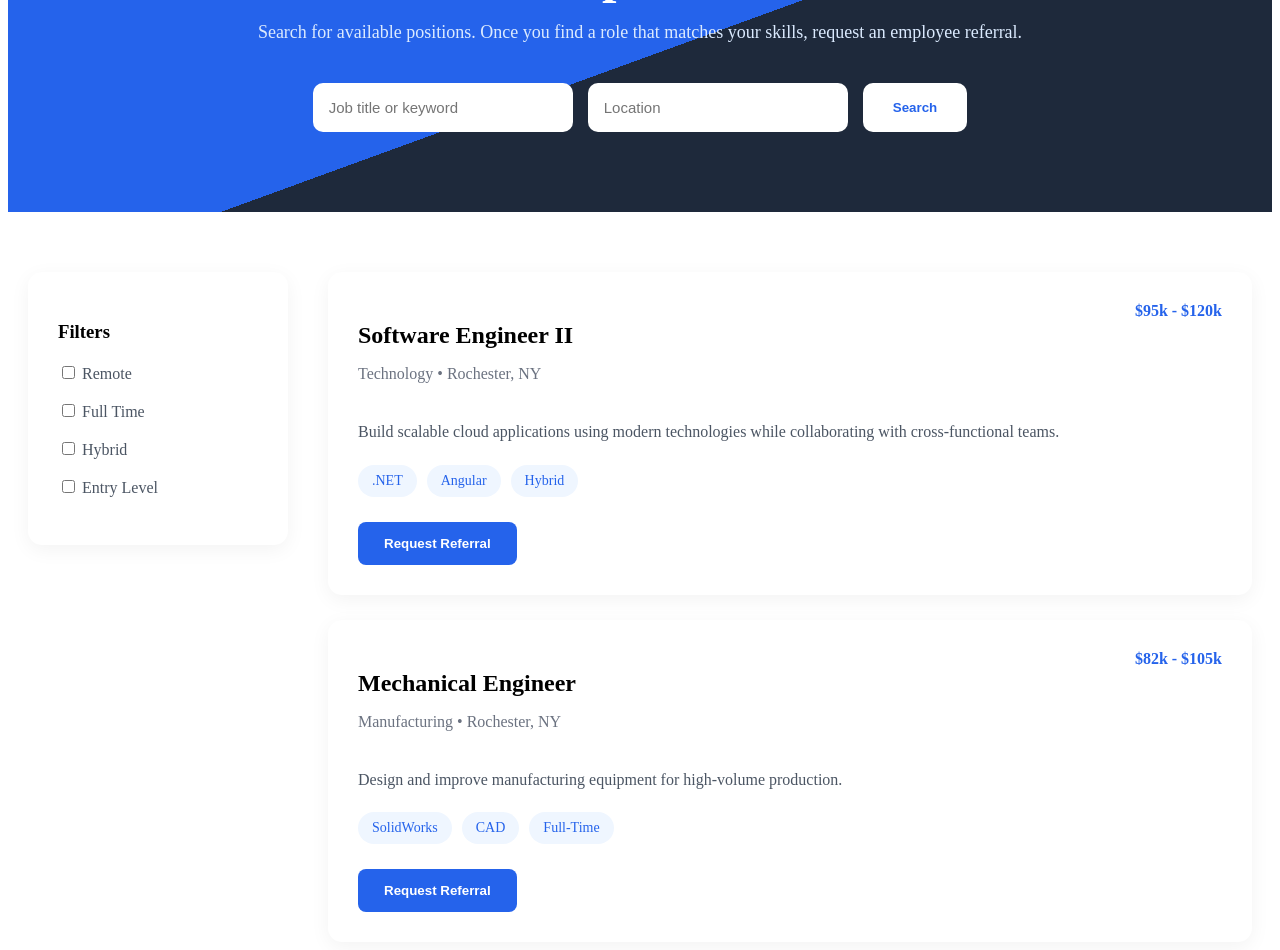
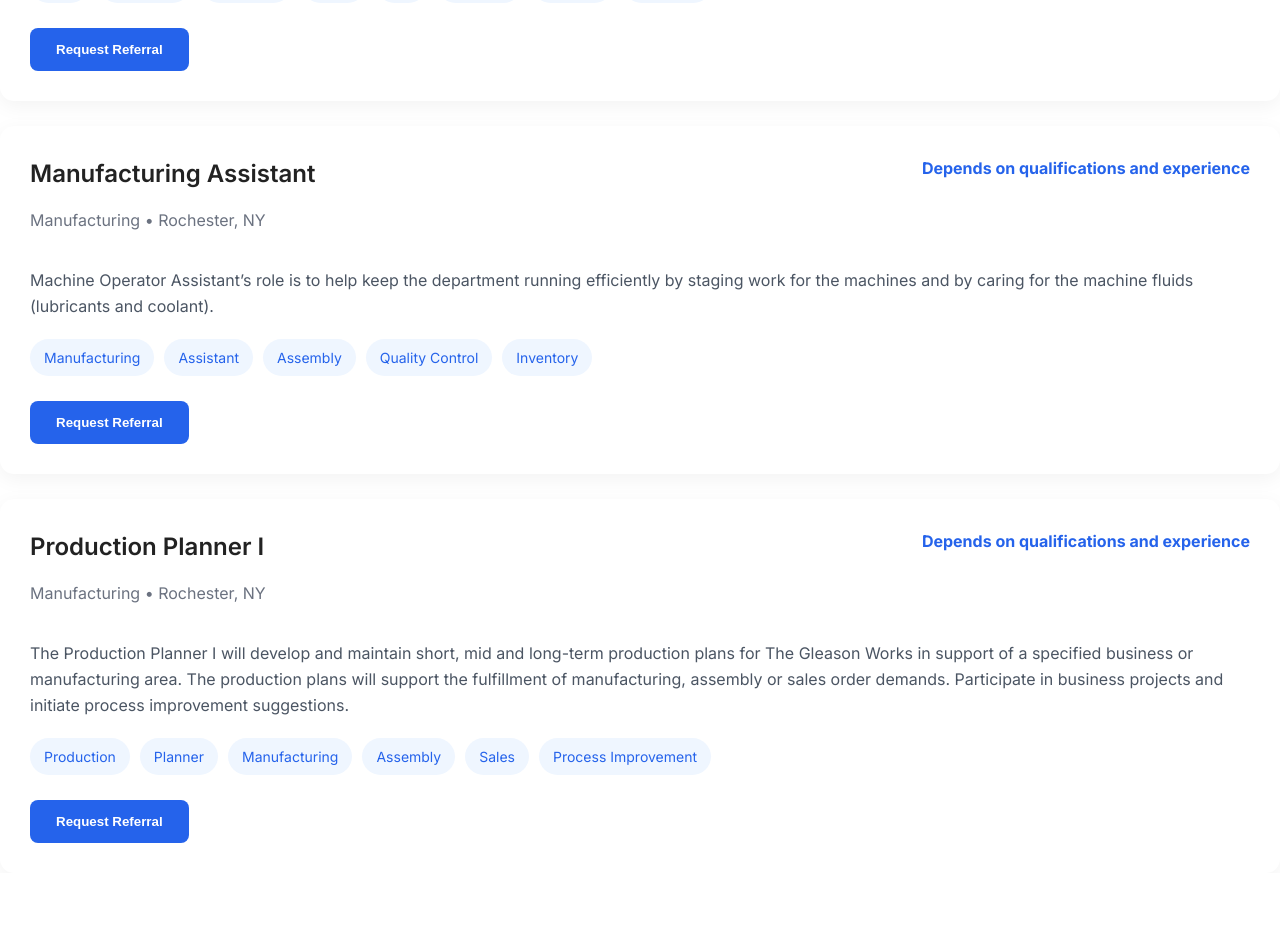
Before and after one commit to jzon-03/talent-bridge, an Angular app: page /jobs in a window 1280 px wide. Shown: the part 320-1270 px from the top of the page. After the commit the page ends 1193 px from the top, so only its background shows below. Built offline with nearby package versions, Linux system fonts and the light colour scheme.

Commit message:
update jobs

```diff
--- a/public/data/jobs.json
+++ b/public/data/jobs.json
@@ -1,42 +1,51 @@
 [
   {
-    "id": 1,
-    "title": "Software Engineer II",
-    "department": "Technology",
+    "id": 4,
+    "title": "CNC Machinist 1st Shift",
+    "department": "Manufacturing",
     "location": "Rochester, NY",
-    "salary": "$95k - $120k",
-    "description": "Build scalable cloud applications using Angular and .NET.",
+    "salary": "Depends on qualifications and experience",
+    "description": "Set up and operate conventional and CNC machine tools to produce precision parts and verify dimensions to meet print specifications. Machines include lathes, horizontal and vertical mills, multi-axis CNC machining centers, precision internal/external grinders, and CURVIC coupling grinders.",
     "tags": [
-      ".NET",
-      "Angular",
-      "Azure",
-      "Hybrid"
+      "CNC",
+      "Machinist",
+      "First Shift",
+      "Lathe",
+      "Mill",
+      "Grinding",
+      "CURVIC",
+      "Precision"
     ]
   },
   {
-    "id": 2,
-    "title": "Mechanical Engineer",
+    "id": 5,
+    "title": "Manufacturing Assistant",
     "department": "Manufacturing",
     "location": "Rochester, NY",
-    "salary": "$82k - $105k",
-    "description": "Design production equipment and improve manufacturing processes.",
+    "salary": "Depends on qualifications and experience",
+    "description": "Machine Operator Assistant’s role is to help keep the department running efficiently by staging work for the machines and by caring for the machine fluids (lubricants and coolant).",
     "tags": [
-      "CAD",
-      "SolidWorks",
-      "Full-Time"
+      "Manufacturing",
+      "Assistant",
+      "Assembly",
+      "Quality Control",
+      "Inventory"
     ]
   },
   {
-    "id": 3,
-    "title": "Project Manager",
-    "department": "Operations",
-    "location": "Remote",
-    "salary": "$90k - $110k",
-    "description": "Coordinate cross-functional teams and deliver strategic projects.",
+    "id": 6,
+    "title": "Production Planner I",
+    "department": "Manufacturing",
+    "location": "Rochester, NY",
+    "salary": "Depends on qualifications and experience",
+    "description": "The Production Planner I will develop and maintain short, mid and long-term production plans for The Gleason Works in support of a specified business or manufacturing area.  The production plans will support the fulfillment of manufacturing, assembly or sales order demands.  Participate in business projects and initiate process improvement suggestions.",
     "tags": [
-      "Agile",
-      "Scrum",
-      "Remote"
+      "Production",
+      "Planner",
+      "Manufacturing",
+      "Assembly",
+      "Sales",
+      "Process Improvement"
     ]
   }
 ]
--- a/src/app/components/jobs/jobs.html
+++ b/src/app/components/jobs/jobs.html
@@ -1,97 +1,36 @@
-<section class="jobs-hero">
-
-    <div class="hero-content">
-
-        <span class="badge">
-            Employee Referral Opportunities
-        </span>
-
-        <h1>Browse Open Positions</h1>
-
-        <p>
-            Search for available positions. Once you find a role that matches your
-            skills, request an employee referral.
-        </p>
-
-        <div class="search-bar">
-
-            <input
-                type="text"
-                placeholder="Job title or keyword">
-
-            <input
-                type="text"
-                placeholder="Location">
-
-            <button>
-                Search
-            </button>
-
-        </div>
-
-    </div>
-
-</section>
-
-<section class="jobs-container">
-
-    <aside class="filters">
-
-        <h3>Filters</h3>
-
-        <label>
-            <input type="checkbox">
-            Remote
-        </label>
-
-        <label>
-            <input type="checkbox">
-            Full Time
-        </label>
-
-        <label>
-            <input type="checkbox">
-            Hybrid
-        </label>
-
-        <label>
-            <input type="checkbox">
-            Entry Level
-        </label>
-
-    </aside>
-
-    <main class="job-list">
+<main class="job-list">
+    @for (job of jobs(); track job.id) {
 
         <div class="job-card">
 
             <div class="job-header">
 
                 <div>
-
-                    <h2>Software Engineer II</h2>
+                    <h2>{{ job.title }}</h2>
 
                     <p>
-                        Technology • Rochester, NY
+                        {{ job.department }} • {{ job.location }}
                     </p>
-
                 </div>
 
                 <span class="salary">
-                    $95k - $120k
+                    {{ job.salary }}
                 </span>
 
             </div>
 
             <p class="description">
-                Build scalable cloud applications using modern technologies while
-                collaborating with cross-functional teams.
+                {{ job.description }}
             </p>
 
             <div class="tags">
-                <span>.NET</span>
-                <span>Angular</span>
-                <span>Hybrid</span>
+
+                @for(tag of job.tags; track tag){
+
+                    <span>{{ tag }}</span>
+
+                }
+
             </div>
 
             <button class="request">
@@ -100,42 +39,6 @@
 
         </div>
 
-        <div class="job-card">
+    }
 
-            <div class="job-header">
-
-                <div>
-
-                    <h2>Mechanical Engineer</h2>
-
-                    <p>
-                        Manufacturing • Rochester, NY
-                    </p>
-
-                </div>
-
-                <span class="salary">
-                    $82k - $105k
-                </span>
-
-            </div>
-
-            <p class="description">
-                Design and improve manufacturing equipment for high-volume production.
-            </p>
-
-            <div class="tags">
-                <span>SolidWorks</span>
-                <span>CAD</span>
-                <span>Full-Time</span>
-            </div>
-
-            <button class="request">
-                Request Referral
-            </button>
-
-        </div>
-
-    </main>
-
-</section>
+</main>
--- a/src/app/components/jobs/jobs.ts
+++ b/src/app/components/jobs/jobs.ts
@@ -1,5 +1,5 @@
 import { HttpClient } from '@angular/common/http';
-import { Component, inject } from '@angular/core';
+import { Component, inject, OnInit, signal } from '@angular/core';
 export interface Job {
     id: number;
     title: string;
@@ -15,14 +15,13 @@ export interface Job {
   templateUrl: './jobs.html',
   styleUrls: ['./jobs.css'],
 })
-export class Jobs {
-private http = inject(HttpClient);
+export class Jobs implements OnInit {
+  private http = inject(HttpClient);
 
-    jobs: Job[] = [];
+  /** jobs signal populated from the JSON data source */
+  jobs = signal<Job[]>([]);
 
-    ngOnInit(): void {
-        this.http
-            .get<Job[]>('data/jobs.json')
-            .subscribe(data => this.jobs = data);
-    }
+  ngOnInit(): void {
+    this.http.get<Job[]>('data/jobs.json').subscribe(data => this.jobs.set(data));
+  }
 }
--- a/src/styles.css
+++ b/src/styles.css
@@ -1 +1,27 @@
-/* You can add global styles to this file, and also import other style files */
+@import url('https://fonts.googleapis.com/css2?family=Inter:wght@300;400;600;700&display=swap');
+
+:root {
+	--font-sans: 'Inter', system-ui, -apple-system, 'Segoe UI', Roboto, 'Helvetica Neue', Arial, sans-serif;
+	--text-color: #222;
+}
+
+html, body {
+	height: 100%;
+	margin: 0;
+}
+
+body {
+	font-family: var(--font-sans);
+	font-weight: 400;
+	font-size: 16px;
+	line-height: 1.5;
+	color: var(--text-color);
+	-webkit-font-smoothing: antialiased;
+	-moz-osx-font-smoothing: grayscale;
+}
+
+/* Utility: better readable headings */
+h1, h2, h3, h4, h5 {
+	font-weight: 600;
+	margin: 0 0 0.5rem 0;
+}
```
